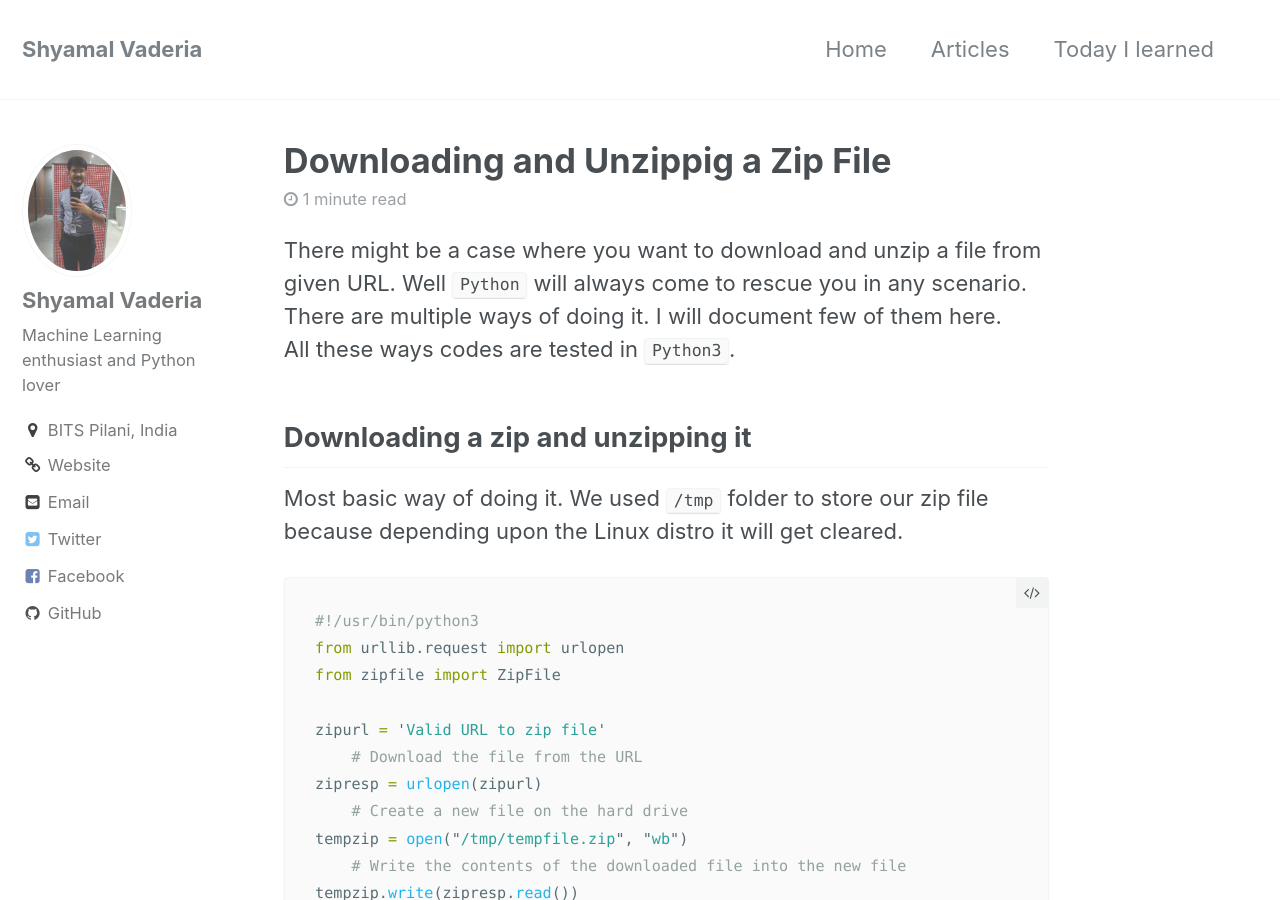
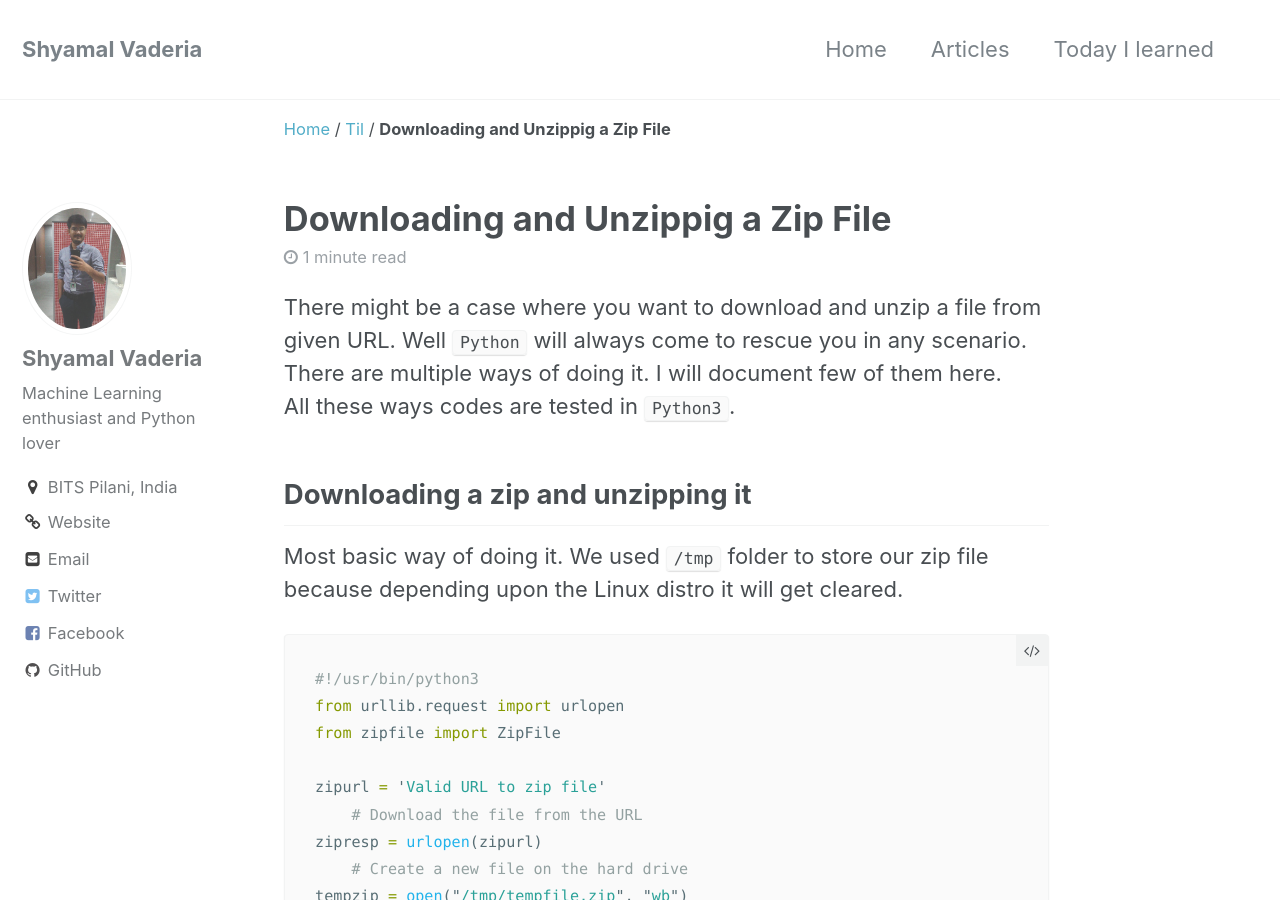
Before and after one commit to svaderia/svaderia.github.io, a Jekyll site: the page built from _posts/til/2017-08-18-downloading-and-unzipping-a-zipfile.md, in a window 1280 px wide and 900 px high. Built offline with Jekyll 4.4.1, drawn with Linux system fonts in a browser that asks for light colours; part of the change alters nothing that is shown; some of the changed text lies outside the part shown.

```diff
--- a/_config.yml
+++ b/_config.yml
@@ -15,8 +15,8 @@ url                      : "https://svaderia.github.io" # the base hostname & pr
 baseurl                  : / # the subpath of your site, e.g. "/blog"
 repository               : "svaderia/svaderia.gihub.io" # GitHub username/repo-name e.g. "mmistakes/minimal-mistakes"
 teaser                   : # path of fallback teaser image, e.g. "/assets/images/500x300.png"
-# breadcrumbs            : false # true, false (default)
-words_per_minute         : 200
+breadcrumbs              : true # true, false (default)
+words_per_minute         : 180
 comments:
   provider               : staticman # false (default), "disqus", "discourse", "facebook", "google-plus", "staticman", "custom"
   disqus:
```
